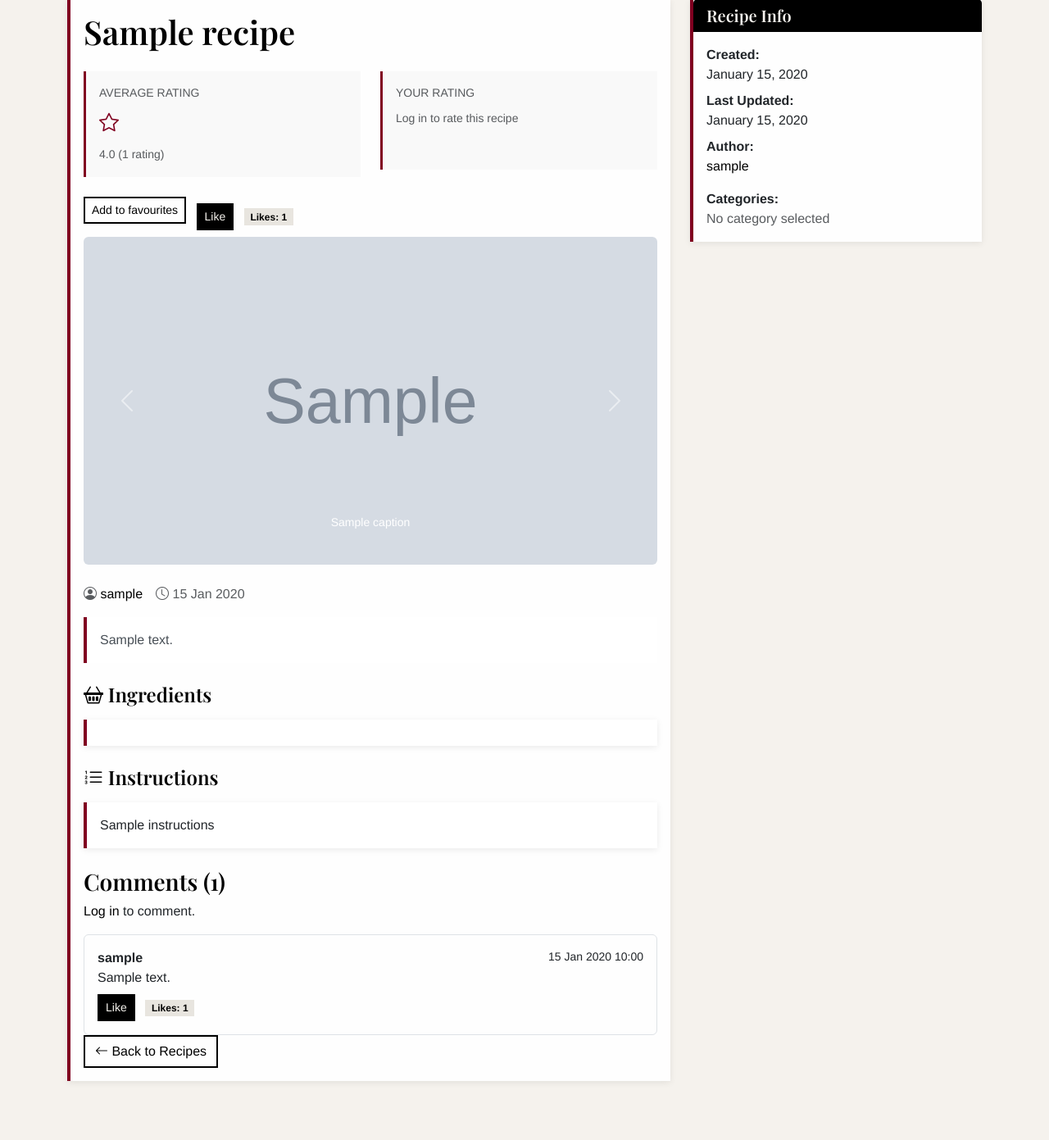
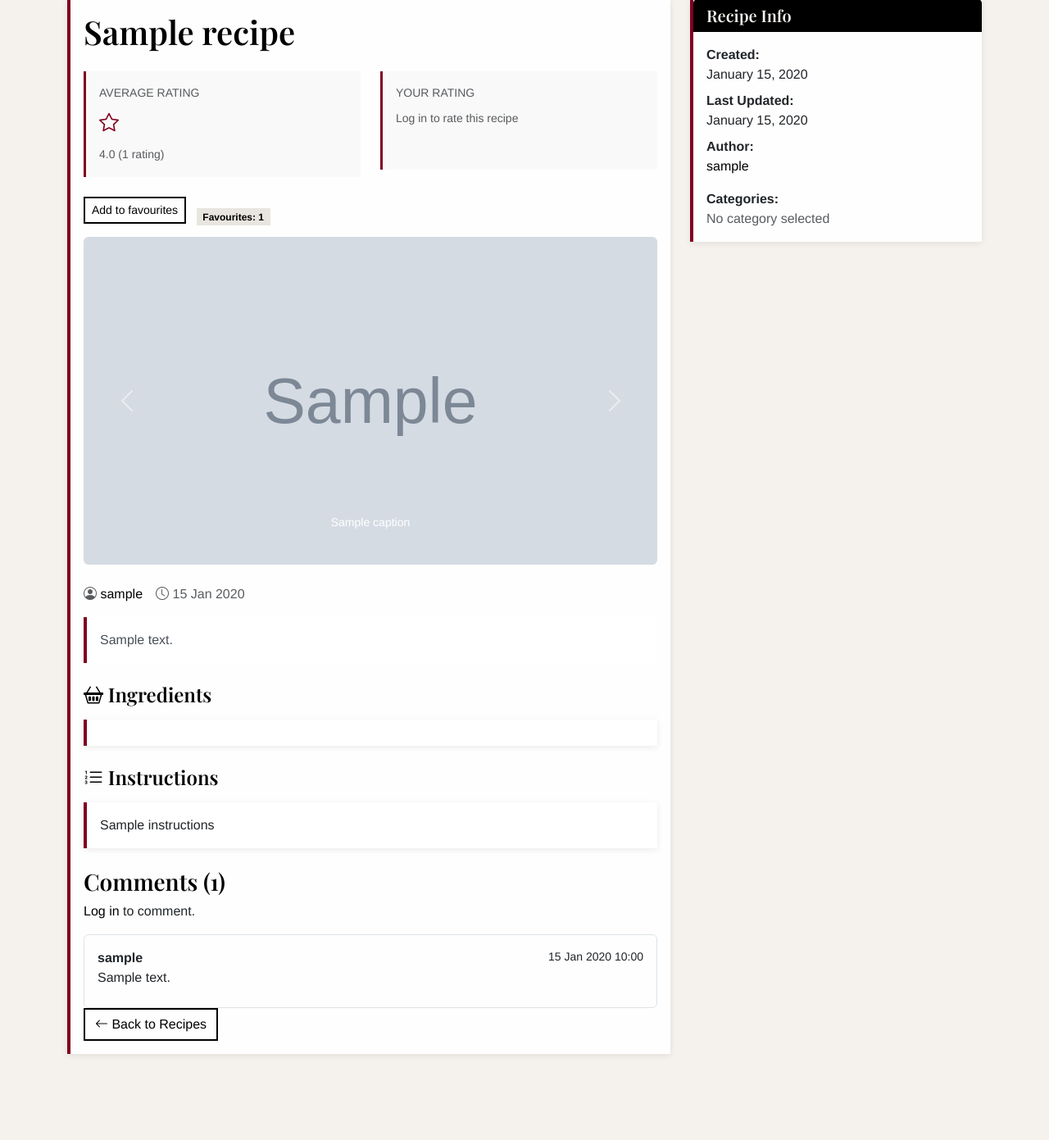
Before and after one commit to Rish-10/seg_maroon_6, a Django app: template team_maroon_6_2025/recipes/templates/recipes/recipe_detail.html in a window 1280 px wide. Shown: the part 205-1596 px from the top of the page at 82% size. After the commit the page ends 1491 px from the top, so only its background shows below. Run offline with Django 5.2, Linux system fonts and the light colour scheme; the template is opened without the code that fills it: most values are stand-ins (such as "Sample title", 1, 10 or a date in 2020); grey boxes marked "Sample" are stand-in pictures; some libraries are stand-ins or nearby versions.

Commit message:
Removed HTML for likes & also functionality behind sorting top rated recipes based on like counts etc. Also implemented a favourite count

```diff
--- a/team_maroon_6_2025/recipes/models/recipe.py
+++ b/team_maroon_6_2025/recipes/models/recipe.py
@@ -54,6 +54,12 @@ class Recipe(models.Model):
     def likes_count(self):
         """Returns the number of likes for the recipe."""
         return self.likes.count()
+
+    @property
+    def favourites_count(self):
+        """Returns how many users have favourited the recipe."""
+        return self.favourited_by.count()
+
 
     @property
     def rating_count(self):
--- a/team_maroon_6_2025/recipes/templates/partials/navbar.html
+++ b/team_maroon_6_2025/recipes/templates/partials/navbar.html
@@ -137,7 +137,7 @@
                 {% with url_name=request.resolver_match.url_name %}
                   {% if url_name == "dashboard" %}
                     <a href="{% url 'dashboard' %}" class="btn btn-sm btn-outline-light">Clear All</a>
-                  {% elif url_name == "profile_page" or url_name == "profile_favourites" or url_name == "profile_likes" %}
+                  {% elif url_name == "profile_page" or url_name == "profile_favourites" %}
                     <a href="{{ request.path }}" class="btn btn-sm btn-outline-light">Clear All</a>
                   {% else %}
                     <a href="{% url 'recipe_list' %}" class="btn btn-sm btn-outline-light">Clear All</a>
--- a/team_maroon_6_2025/recipes/templates/recipes/recipe_detail.html
+++ b/team_maroon_6_2025/recipes/templates/recipes/recipe_detail.html
@@ -75,18 +75,12 @@
                         {% else %}
                             <button class="btn btn-sm btn-outline-primary mb-3" type="submit">Add to favourites</button>
                         {% endif %}
+
+                        <span class="badge bg-light text-dark ms-2 align-middle">
+                            Favourites: {{ recipe.favourites_count }}
+                        </span>
+
                     </form>
-
-                    <form class="d-inline ms-2" method="post" action="{% url 'recipe_like_toggle' recipe.pk %}">
-                        {% csrf_token %}
-                        <input type="hidden" name="next" value="{{ request.path }}">
-                        {% if user.is_authenticated and user in recipe.likes.all %}
-                            <button class="btn btn-sm btn-outline-success" type="submit">Unlike</button>
-                        {% else %}
-                            <button class="btn btn-sm btn-success" type="submit">Like</button>
-                        {% endif %}
-                    </form>
-                    <span class="badge bg-light text-dark ms-2 align-middle">Likes: {{ recipe.likes_count }}</span>
 
                     {% if user.is_authenticated and recipe.author == user %}
                         <a href="{% url 'recipe_edit' recipe.pk %}"
@@ -208,17 +202,6 @@
                             </div>
                             <p class="mb-2">{{ comment.body }}</p>
 
-                            <form method="post" action="{% url 'comment_like_toggle' comment.id %}" class="d-inline">
-                                {% csrf_token %}
-                                <input type="hidden" name="next" value="{{ request.path }}">
-                                {% if user.is_authenticated and user in comment.likes.all %}
-                                    <button class="btn btn-sm btn-outline-success" type="submit">Unlike</button>
-                                {% else %}
-                                    <button class="btn btn-sm btn-success" type="submit">Like</button>
-                                {% endif %}
-                            </form>
-                            <span class="badge bg-light text-dark ms-2 align-middle">Likes: {{ comment.likes_count }}</span>
-
                             {% if comment.author == user %}
                                 <details class="mt-2">
                                     <summary class="text-primary">Edit</summary>
--- a/team_maroon_6_2025/recipes/templates/recipes/recipe_list.html
+++ b/team_maroon_6_2025/recipes/templates/recipes/recipe_list.html
@@ -27,7 +27,7 @@
 
         <select name="sort" class="form-select" onchange="this.form.submit()" style="min-width: 150px;">
           <option value="newest" {% if active_sort == "newest" %}selected{% endif %}>Newest</option>
-          <option value="likes" {% if active_sort == "likes" %}selected{% endif %}>Most liked</option>
+          <option value="favourites" {% if active_sort == "favourites" %}selected{% endif %}>Most favourited</option>
           <option value="rating" {% if active_sort == "rating" %}selected{% endif %}>Highest rated</option>
           <option value="comments" {% if active_sort == "comments" %}selected{% endif %}>Most commented</option>
           <option value="title" {% if active_sort == "title" %}selected{% endif %}>Title A-Z</option>
--- a/team_maroon_6_2025/recipes/templates/users/profile_page.html
+++ b/team_maroon_6_2025/recipes/templates/users/profile_page.html
@@ -86,12 +86,6 @@
                 Favourites
               </a>
             </li>
-            <li class="nav-item">
-              <a class="nav-link {% if current_section == 'liked_recipes' %}active{% endif %}"
-                href="{% url 'profile_likes' profile_user.username %}">
-                  Likes
-              </a>
-            </li>
             {% if request.user == profile_user %}
               <li class="nav-item">
                 <a class="nav-link {% if current_section == 'shopping_list' %}active{% endif %}"
--- a/team_maroon_6_2025/recipes/views/profile_page_view.py
+++ b/team_maroon_6_2025/recipes/views/profile_page_view.py
@@ -56,8 +56,6 @@ def profile_page(request, username, section="posted_recipes"):
     # 1. Select the Base Queryset depending on the tab
     if section == "favourite_recipes":
         user_recipes = profile_user.favourites.prefetch_related(*base_prefetch).order_by("-created_at")
-    elif section == "liked_recipes":
-        user_recipes = profile_user.liked_recipes.prefetch_related(*base_prefetch).order_by("-created_at")
     else:
         # Default to posted recipes
         user_recipes = profile_user.recipes.prefetch_related(*base_prefetch).order_by("-created_at")
--- a/team_maroon_6_2025/recipes/views/recipe_views.py
+++ b/team_maroon_6_2025/recipes/views/recipe_views.py
@@ -26,7 +26,7 @@ def recipe_list(request):
     sort = request.GET.get("sort", "newest")
     ordering_map = {
         "newest": ("-created_at",),
-        "likes": ("-likes_total", "-created_at"),
+        "favourites": ("-favourites_total", "-created_at"),
         "rating": ("-rating_avg", "-rating_total", "-created_at"),
         "comments": ("-comment_total", "-created_at"),
         "title": ("title",),
@@ -37,10 +37,10 @@ def recipe_list(request):
         Recipe.objects.select_related("author")
         .prefetch_related("comments__author", "categories")
         .annotate(
-            likes_total=Count("likes", distinct=True),
+            favourites_total=Count("favourited_by", distinct=True),
             rating_avg=Avg("ratings__rating"),
             rating_total=Count("ratings", distinct=True),
-            comment_total=Count("comments", distinct=True),
+            comment_total=Count("comments", distinct=True)
         )
     )
 
--- a/team_maroon_6_2025/recipify/urls.py
+++ b/team_maroon_6_2025/recipify/urls.py
@@ -37,7 +37,6 @@ urlpatterns = [
     path('password/', views.PasswordView.as_view(), name='password'),
     path('profile/', views.ProfileUpdateView.as_view(), name='profile'),
     path('profile/<str:username>/', views.profile_page, kwargs={'section': 'posted_recipes'}, name='profile_page'),
-    path('profile/<str:username>/likes/', views.profile_page, kwargs={'section': 'liked_recipes'}, name='profile_likes'),
     path('profile/<str:username>/favourites/', views.profile_page, kwargs={'section': 'favourite_recipes'}, name='profile_favourites'),
     path('follow/<str:username>/', views.follow_toggle, name='follow_toggle'),
     path('follow/accept/<str:username>/', views.accept_follow_request, name='accept_request'),
```
Also changed, not shown: team_maroon_6_2025/recipes/templates/partials/recipe_rows.html (+12 -0 lines), team_maroon_6_2025/recipes/views/dashboard_view.py (+5 -4 lines), team_maroon_6_2025/recipes/views/explore_view.py (+3 -8 lines), team_maroon_6_2025/recipes/migrations/0022_merge_20251214_2029.py (added).
